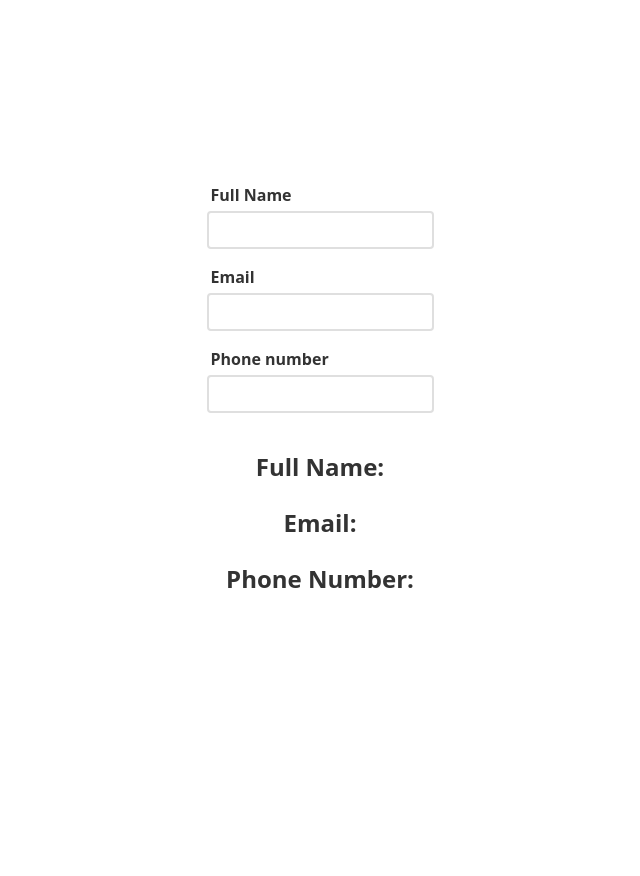
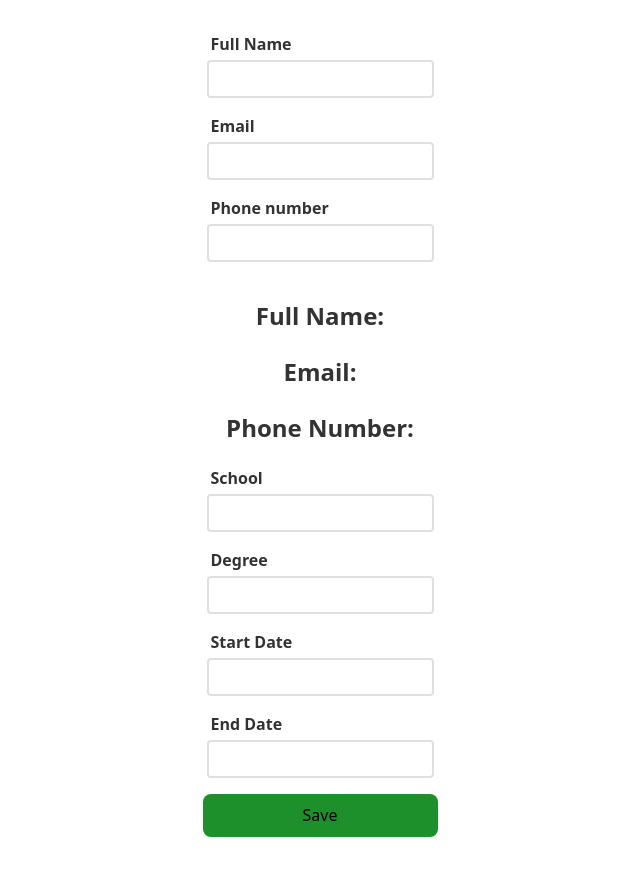
Before and after one commit to LinhLe03/cv-template-builder, a React (Vite) app: page / in a window 1280 px wide. Shown: the top 876 px of the page, without its empty margins (320-960 px from the left). Before the commit the page ends 800 px from the top, so only its background shows below. Built offline with nearby package versions, Linux system fonts and the light colour scheme.

Commit message:
feature: prototyping with uncontrolled form

```diff
--- a/src/App.jsx
+++ b/src/App.jsx
@@ -2,6 +2,7 @@
 import './App.css'
 import { ControlledForm } from './components/ControlledForm'
 import ResumeViewer from './components/ResumeViewer'
+import { UncontrolledForm } from './components/UncontrolledForm'
 
 function App() {
 
@@ -10,6 +11,9 @@ function App() {
 
 
       <ControlledForm></ControlledForm>
+
+      <UncontrolledForm></UncontrolledForm>
+
       <ResumeViewer></ResumeViewer>
     </>
   )
--- a/src/components/ControlledForm.jsx
+++ b/src/components/ControlledForm.jsx
@@ -18,6 +18,7 @@ export function ControlledForm() {
       --> can be buggy
 
       5. Mixing controlled and uncontrolled form
+      (prioritise uncontrolled, then use controlled when needed - not mixing the two --> bad practice)
       --> source: https://dev.to/ajones_codes/a-better-guide-to-forms-in-react-47f0
       */}
 
@@ -76,6 +77,8 @@ export function ControlledForm() {
         </input>
       </form>
 
+
+
       <h2>Full Name: {formData.fullName}</h2>
       <h2>Email: {formData.email}</h2>
       <h2>Phone Number: {formData.phoneNumber}</h2>
--- a/src/components/MixedForm.jsx
+++ /dev/null
@@ -1,4 +0,0 @@
-export function MixedForm() {
-    // mixed form - handle education
-
-}
--- /dev/null
+++ b/src/components/SaveButton.jsx
@@ -0,0 +1,13 @@
+import '../styles/save-button.css'
+
+function SaveButton( ) {
+  return (
+    <>
+      <button className="save-btn" type="submit">
+        Save
+      </button>
+    </>
+  )
+}
+
+export default SaveButton;
--- /dev/null
+++ b/src/components/UncontrolledForm.jsx
@@ -0,0 +1,36 @@
+import '../styles/controlled-form.scss'
+import SaveButton from './SaveButton';
+
+export function UncontrolledForm() {
+    const handleSubmit = (e) => {
+        e.preventDefault();
+
+        const uncontrolledFormData = new FormData(e.target);
+        for (let [ key, value ] of uncontrolledFormData.entries()) {
+            console.log(`${key} : ${value}`)
+        }
+    }
+
+    return (
+        <>
+          <form onSubmit={handleSubmit}>
+            <label htmlFor="school">School</label>
+            <input name="school" id="school"></input>
+
+            <label htmlFor="degree">Degree</label>
+            <input name="degree" id="degree"></input>
+
+            <label htmlFor="start-date">Start Date</label>
+            <input name="start-date" id="start-date"></input>
+
+            <label htmlFor="end-date">End Date</label>
+            <input name="end-date" id="end-date"></input>
+
+            <SaveButton></SaveButton>
+          </form>
+
+
+        </>
+    )
+
+}
--- a/src/index.css
+++ b/src/index.css
@@ -18,13 +18,16 @@
 :-webkit-autofill,
 :-webkit-autofill:hover,
 :-webkit-autofill:focus {
-
   -webkit-text-fill-color: black;
   background-color: white;
   transition: background-color 5000s ease-in-out 0s;
 }
 
-
+button,
+button:focus,
+button:hover {
+  outline: none;
+}
 
 a {
   font-weight: 500;
@@ -62,10 +65,10 @@ button {
 button:hover {
   border-color: #646cff;
 }
-button:focus,
+/* button:focus,
 button:focus-visible {
   outline: 4px auto -webkit-focus-ring-color;
-}
+} */
 
 @media (prefers-color-scheme: light) {
   :root {
--- /dev/null
+++ b/src/styles/save-button.css
@@ -0,0 +1,10 @@
+.save-btn {
+    border-radius: 8px;
+    background-color: #1d8f2b;
+    transition: 0.5s;
+}
+
+.save-btn:hover,
+.save-btn:focus {
+    background-color: #0b3710;
+}
```
Also changed, not shown: src/styles/mixed-form.scss (deleted).
